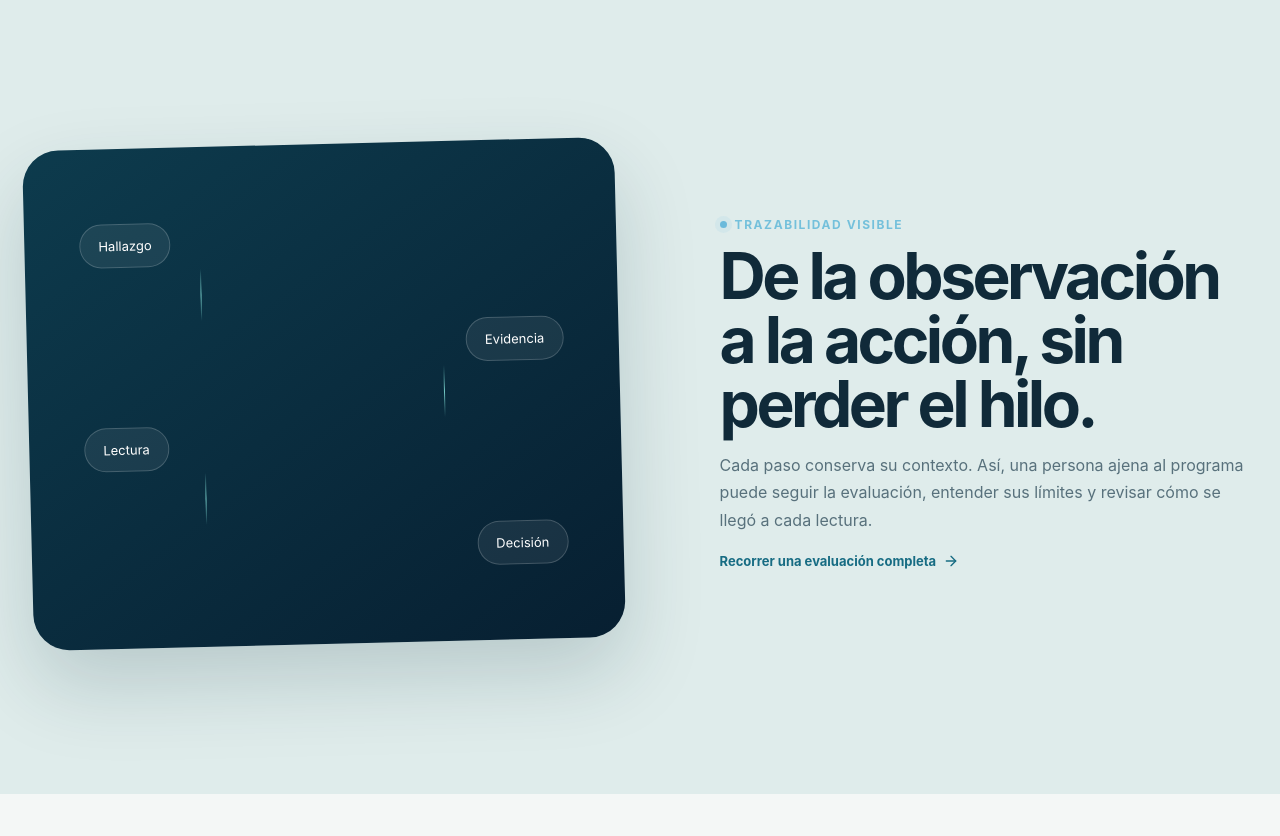
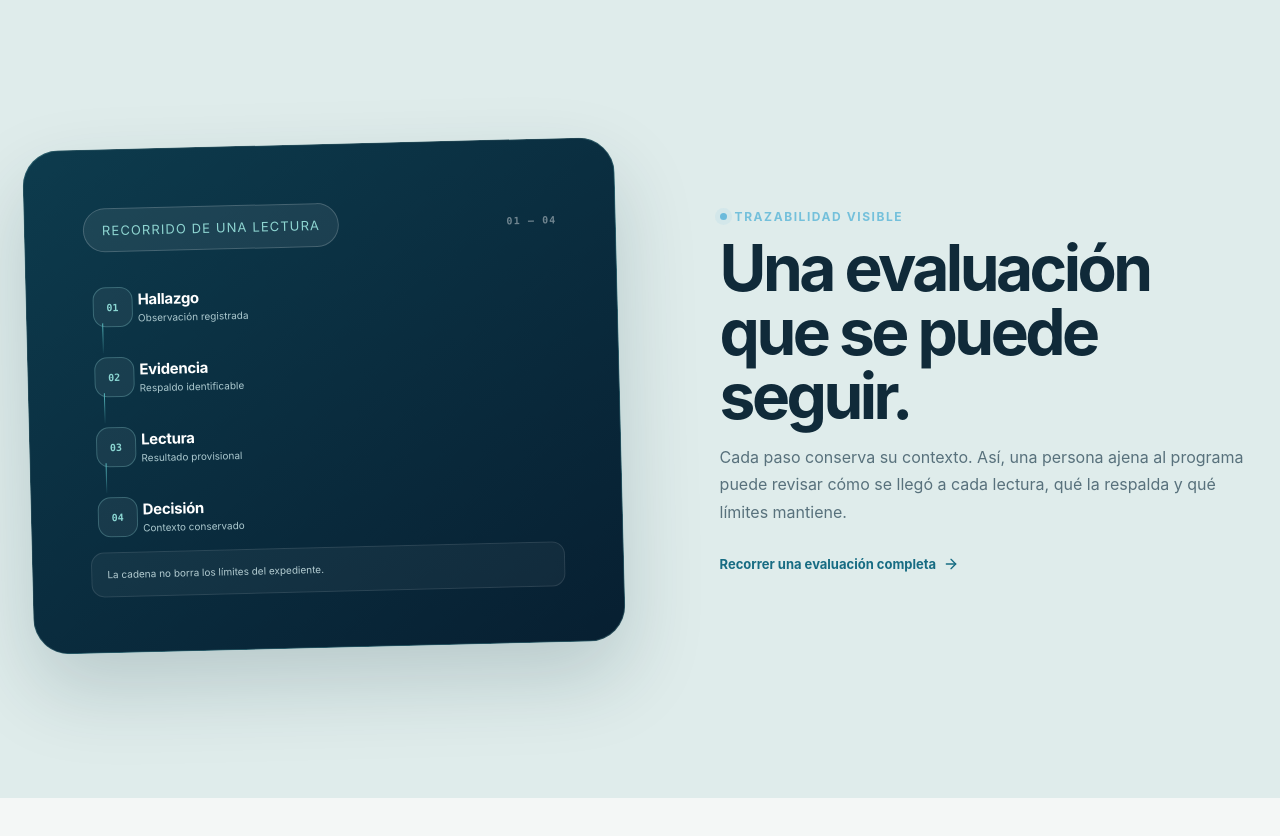
Before and after one commit to PabloGoup/GOEI, a Next.js app in the folder GOEI_APP/: page / in a window 1280 px wide. Shown: the part 1640-2476 px from the top of the page. Built offline with nearby package versions, Linux system fonts and the light colour scheme; no server answers.

Commit message:
feat(landing): refine traceability story

```diff
--- /dev/null
+++ b/GOEI_APP/src/app/landing-trace.css
@@ -0,0 +1,9 @@
+/* Sección editorial de trazabilidad: compacta, legible y sin bloques decorativos vacíos. */
+.trace-story{padding:clamp(76px,8vw,118px) max(28px,calc((100% - 1264px)/2));grid-template-columns:minmax(360px,.9fr) minmax(360px,1fr);gap:clamp(46px,7vw,100px);background:linear-gradient(135deg,#e8f2f1,#dcebea)}
+.trace-visual{min-height:390px;padding:25px;border:1px solid rgba(143,215,210,.22);border-radius:30px;background:linear-gradient(145deg,#0d3d52,#071f30);box-shadow:0 28px 60px rgba(9,49,62,.15);transform:rotate(-.65deg);justify-content:flex-start}
+.trace-visual-header{display:flex;align-items:center;justify-content:space-between;padding:3px 3px 20px;color:#8ed5d1;font-size:10px;letter-spacing:.11em;text-transform:uppercase}.trace-visual-header b{font:700 10px var(--font-mono);color:rgba(255,255,255,.42)}
+.trace-visual ol{display:grid;gap:0;margin:0;padding:0;list-style:none}.trace-visual li{position:relative;display:grid;grid-template-columns:43px 1fr;gap:13px;align-items:center;min-height:70px}.trace-visual li:not(:last-child):after{content:"";position:absolute;left:20px;top:51px;height:30px;width:1px;background:linear-gradient(#57b9be,rgba(87,185,190,.05))}.trace-visual li>i{width:40px;height:40px;display:grid;place-items:center;border:1px solid rgba(146,220,217,.28);border-radius:13px;background:rgba(255,255,255,.06);color:#8bd6d2;font:700 10px var(--font-mono);font-style:normal}.trace-visual li div{display:flex;flex-direction:column;gap:3px}.trace-visual li strong{font-size:15px;letter-spacing:-.02em}.trace-visual li small{color:#abc8ce;font-size:10px}.trace-visual>p{margin:auto 3px 0;padding:14px 15px;border:1px solid rgba(255,255,255,.1);border-radius:13px;background:rgba(255,255,255,.045);color:#b2cbd0;font-size:10px;line-height:1.5}
+.trace-copy{max-width:580px}.trace-copy h2{max-width:550px;font-size:clamp(38px,4vw,58px);line-height:.98;letter-spacing:-.06em;margin:15px 0 20px}.trace-copy>p{max-width:540px;font-size:16px;line-height:1.65}.trace-copy a{margin-top:4px;padding:10px 0;font-size:13px}.trace-copy a:hover{color:#0e5168}.trace-copy a svg{transition:transform 180ms var(--ease-out)}.trace-copy a:hover svg{transform:translateX(3px)}
+@media(max-width:980px){.trace-story{grid-template-columns:1fr;gap:40px}.trace-visual{max-width:620px;width:100%;min-height:350px;transform:none}.trace-copy{max-width:700px}}
+@media(max-width:540px){.trace-story{padding-top:72px;padding-bottom:72px}.trace-visual{min-height:330px;padding:20px;border-radius:23px}.trace-copy h2{font-size:40px}.trace-visual li{min-height:62px}.trace-visual li:not(:last-child):after{top:47px;height:24px}}
+@media(prefers-reduced-motion:reduce){.trace-copy a svg{transition:none}}
--- a/GOEI_APP/src/app/page.tsx
+++ b/GOEI_APP/src/app/page.tsx
@@ -49,8 +49,8 @@ export default async function HomePage() {
     </section>
 
     <section className="trace-story" id="trazabilidad">
-      <div className="trace-visual"><span>Hallazgo</span><i/><span>Evidencia</span><i/><span>Lectura</span><i/><span>Decisión</span></div>
-      <div><span className="eyebrow"><i/> Trazabilidad visible</span><h2>De la observación<br/>a la acción, sin perder el hilo.</h2><p>Cada paso conserva su contexto. Así, una persona ajena al programa puede seguir la evaluación, entender sus límites y revisar cómo se llegó a cada lectura.</p><Link href="/demo">Recorrer una evaluación completa <ArrowRight size={16}/></Link></div>
+      <div className="trace-visual" aria-label="Recorrido trazable: hallazgo, evidencia, lectura y decisión"><div className="trace-visual-header"><span>Recorrido de una lectura</span><b>01 — 04</b></div><ol><li><i>01</i><div><strong>Hallazgo</strong><small>Observación registrada</small></div></li><li><i>02</i><div><strong>Evidencia</strong><small>Respaldo identificable</small></div></li><li><i>03</i><div><strong>Lectura</strong><small>Resultado provisional</small></div></li><li><i>04</i><div><strong>Decisión</strong><small>Contexto conservado</small></div></li></ol><p>La cadena no borra los límites del expediente.</p></div>
+      <div className="trace-copy"><span className="eyebrow"><i/> Trazabilidad visible</span><h2>Una evaluación que se puede seguir.</h2><p>Cada paso conserva su contexto. Así, una persona ajena al programa puede revisar cómo se llegó a cada lectura, qué la respalda y qué límites mantiene.</p><Link href="/demo">Recorrer una evaluación completa <ArrowRight size={16}/></Link></div>
     </section>
 
     <section className="landing-cta"><span className="section-kicker">Entorno demostrativo</span><h2>Explora cinco historias operacionales distintas.</h2><p>Casos sintéticos preparados para comparar avances, resultados y condiciones de emisión sin usar datos reales.</p><Link className="button primary" href="/demo">Abrir demostración <ArrowRight size={17}/></Link></section>
```
Also changed, not shown: GOEI_APP/src/app/globals.css, 1 other file (tests, documents, lock files or other folders).
